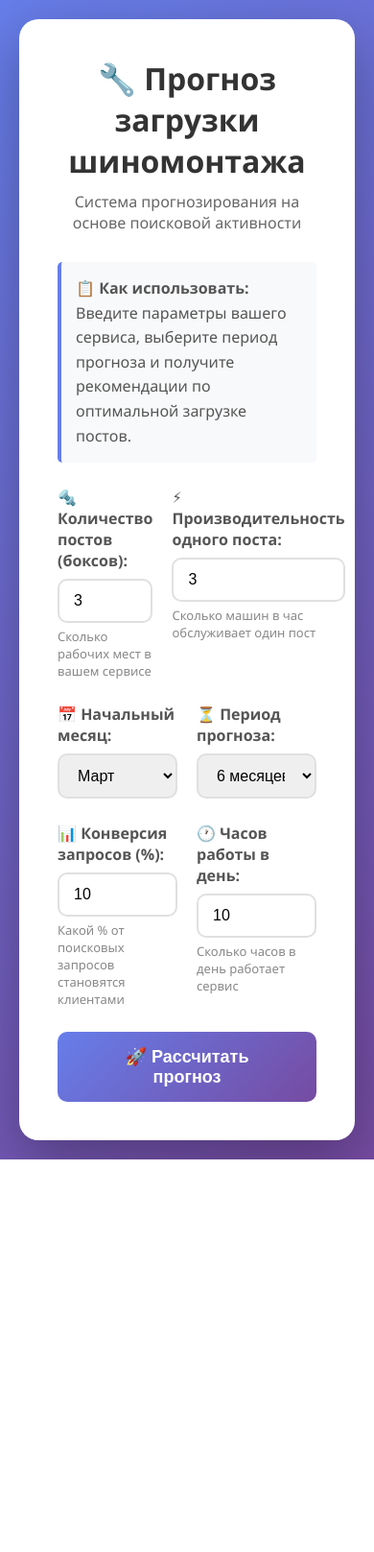
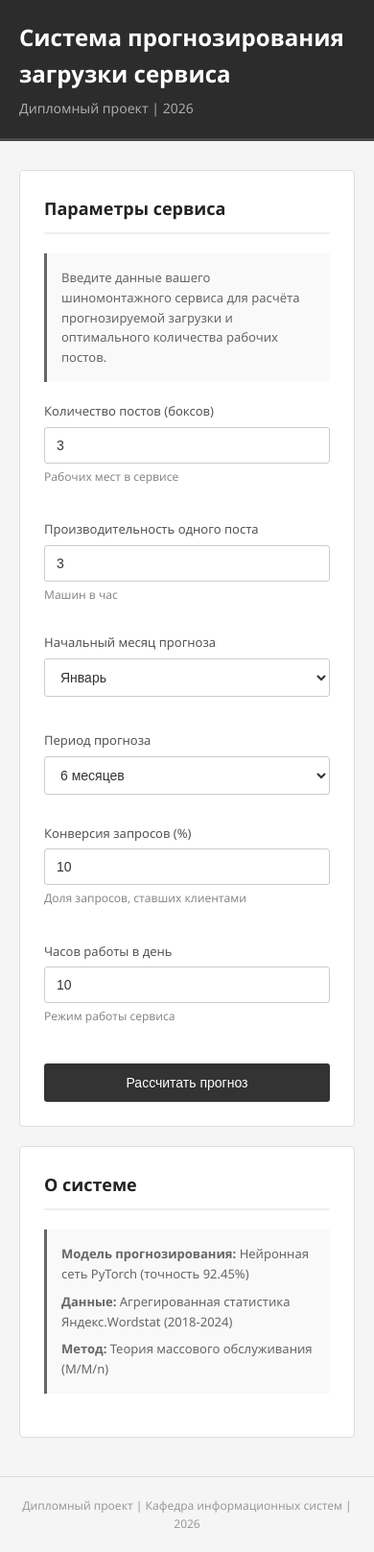
Before and after one commit to Mochalkkka/tire-shop-load-predictor, a FastAPI app: page / in a window 390 px wide. Shown: the whole page at 96% size. Before the commit the page ends 1208 px from the top, so only its background shows below. Run offline with FastAPI, Linux system fonts and the light colour scheme; parts of the project's set-up code (start-up, migrations or seed data) failed here and were passed over.

Commit message:
feat: Веб-интерфейс с формой ввода параметров
- Главная страница с параметрами сервиса (боксы, производительность, конверсия)
- Страница результатов с таблицей прогноза
- Строгий минималистичный дизайн (серо-белая гамма)
- Адаптивная вёрстка для мобильных устройств

```diff
--- a/app/templates/index.html
+++ b/app/templates/index.html
@@ -3,129 +3,192 @@
 <head>
     <meta charset="UTF-8">
     <meta name="viewport" content="width=device-width, initial-scale=1.0">
-    <title>🔧 Прогноз загрузки шиномонтажа</title>
+    <title>Прогноз загрузки шиномонтажа</title>
     <style>
         * {
             margin: 0;
             padding: 0;
             box-sizing: border-box;
         }
+
         body {
             font-family: 'Segoe UI', Tahoma, Geneva, Verdana, sans-serif;
-            background: linear-gradient(135deg, #667eea 0%, #764ba2 100%);
-            min-height: 100vh;
-            padding: 20px;
+            background: #f5f5f5;
+            color: #333;
+            line-height: 1.6;
         }
+
+        .header {
+            background: #2c2c2c;
+            color: #fff;
+            padding: 20px 0;
+            border-bottom: 3px solid #4a4a4a;
+        }
+
+        .header-content {
+            max-width: 900px;
+            margin: 0 auto;
+            padding: 0 20px;
+        }
+
+        .header h1 {
+            font-size: 24px;
+            font-weight: 600;
+            margin-bottom: 5px;
+        }
+
+        .header p {
+            font-size: 14px;
+            color: #aaa;
+        }
+
         .container {
-            max-width: 800px;
-            margin: 0 auto;
-            background: white;
-            border-radius: 20px;
-            padding: 40px;
-            box-shadow: 0 20px 60px rgba(0,0,0,0.3);
+            max-width: 900px;
+            margin: 30px auto;
+            padding: 0 20px;
         }
-        h1 {
-            text-align: center;
-            color: #333;
-            margin-bottom: 10px;
-            font-size: 2em;
+
+        .card {
+            background: #fff;
+            border: 1px solid #ddd;
+            border-radius: 4px;
+            padding: 25px;
+            margin-bottom: 20px;
         }
-        .subtitle {
-            text-align: center;
-            color: #666;
-            margin-bottom: 30px;
+
+        .card-title {
+            font-size: 18px;
+            font-weight: 600;
+            color: #222;
+            margin-bottom: 20px;
+            padding-bottom: 10px;
+            border-bottom: 2px solid #eee;
         }
-        .form-group {
-            margin-bottom: 25px;
-        }
-        label {
-            display: block;
-            margin-bottom: 8px;
-            color: #555;
-            font-weight: 600;
-        }
-        input, select {
-            width: 100%;
-            padding: 12px 15px;
-            border: 2px solid #e0e0e0;
-            border-radius: 10px;
-            font-size: 16px;
-            transition: border-color 0.3s;
-        }
-        input:focus, select:focus {
-            outline: none;
-            border-color: #667eea;
-        }
-        .row {
+
+        .form-row {
             display: grid;
             grid-template-columns: 1fr 1fr;
             gap: 20px;
+            margin-bottom: 15px;
         }
+
+        .form-group {
+            margin-bottom: 15px;
+        }
+
+        label {
+            display: block;
+            font-size: 13px;
+            font-weight: 500;
+            color: #555;
+            margin-bottom: 6px;
+        }
+
+        input, select {
+            width: 100%;
+            padding: 10px 12px;
+            border: 1px solid #ccc;
+            border-radius: 3px;
+            font-size: 14px;
+            background: #fff;
+            color: #333;
+        }
+
+        input:focus, select:focus {
+            outline: none;
+            border-color: #666;
+            box-shadow: 0 0 0 2px rgba(0,0,0,0.1);
+        }
+
+        .help-text {
+            font-size: 12px;
+            color: #888;
+            margin-top: 4px;
+        }
+
         .btn {
-            background: linear-gradient(135deg, #667eea 0%, #764ba2 100%);
-            color: white;
+            background: #333;
+            color: #fff;
             border: none;
-            padding: 15px 40px;
-            font-size: 18px;
-            border-radius: 10px;
+            padding: 12px 30px;
+            font-size: 14px;
+            font-weight: 500;
+            border-radius: 3px;
             cursor: pointer;
             width: 100%;
-            font-weight: 600;
-            transition: transform 0.2s, box-shadow 0.2s;
+            margin-top: 10px;
         }
+
         .btn:hover {
-            transform: translateY(-2px);
-            box-shadow: 0 10px 20px rgba(102, 126, 234, 0.4);
+            background: #444;
         }
-        .info-box {
-            background: #f8f9fa;
-            border-left: 4px solid #667eea;
+
+        .info-block {
+            background: #f9f9f9;
+            border-left: 3px solid #666;
             padding: 15px;
-            margin-bottom: 25px;
-            border-radius: 5px;
+            margin-bottom: 20px;
         }
-        .info-box p {
-            color: #555;
-            line-height: 1.6;
+
+        .info-block p {
+            font-size: 13px;
+            color: #666;
         }
-        .help-text {
-            font-size: 13px;
-            color: #888;
-            margin-top: 5px;
+
+        .footer {
+            text-align: center;
+            padding: 20px;
+            font-size: 12px;
+            color: #999;
+            border-top: 1px solid #ddd;
+            margin-top: 40px;
+        }
+
+        @media (max-width: 600px) {
+            .form-row {
+                grid-template-columns: 1fr;
+            }
         }
     </style>
 </head>
 <body>
+    <div class="header">
+        <div class="header-content">
+            <h1>Система прогнозирования загрузки сервиса</h1>
+            <p>Дипломный проект | 2026</p>
+        </div>
+    </div>
+
     <div class="container">
-        <h1>🔧 Прогноз загрузки шиномонтажа</h1>
-        <p class="subtitle">Система прогнозирования на основе поисковой активности</p>
+        <div class="card">
+            <div class="card-title">Параметры сервиса</div>
 
-        <div class="info-box">
-            <p><strong>📋 Как использовать:</strong> Введите параметры вашего сервиса, выберите период прогноза и получите рекомендации по оптимальной загрузке постов.</p>
+            <div class="info-block">
+                <p>Введите данные вашего шиномонтажного сервиса для расчёта прогнозируемой загрузки и оптимального количества рабочих постов.</p>
             </div>
 
             <form action="/predict" method="get">
-            <div class="row">
+                <div class="form-row">
                     <div class="form-group">
-                    <label for="boxes">🔩 Количество постов (боксов):</label>
+                        <label for="boxes">Количество постов (боксов)</label>
                         <input type="number" id="boxes" name="boxes" min="1" max="20" value="3" required>
-                    <div class="help-text">Сколько рабочих мест в вашем сервисе</div>
+                        <div class="help-text">Рабочих мест в сервисе</div>
                     </div>
 
                     <div class="form-group">
-                    <label for="mu">⚡ Производительность одного поста:</label>
+                        <label for="mu">Производительность одного поста</label>
                         <input type="number" id="mu" name="mu" min="0.5" max="10" step="0.5" value="3" required>
-                    <div class="help-text">Сколько машин в час обслуживает один пост</div>
+                        <div class="help-text">Машин в час</div>
                     </div>
                 </div>
 
-            <div class="row">
+                <div class="form-row">
                     <div class="form-group">
-                    <label for="start_month">📅 Начальный месяц:</label>
+                        <label for="start_month">Начальный месяц прогноза</label>
                         <select id="start_month" name="start_month" required>
                             <option value="0">Январь</option>
                             <option value="1">Февраль</option>
-                        <option value="2" selected>Март</option>
+                            <option value="2">Март</option>
                             <option value="3">Апрель</option>
                             <option value="4">Май</option>
                             <option value="5">Июнь</option>
@@ -139,7 +202,7 @@
                     </div>
 
                     <div class="form-group">
-                    <label for="months">⏳ Период прогноза:</label>
+                        <label for="months">Период прогноза</label>
                         <select id="months" name="months" required>
                             <option value="3">3 месяца</option>
                             <option value="6" selected>6 месяцев</option>
@@ -148,22 +211,36 @@
                     </div>
                 </div>
 
-            <div class="row">
+                <div class="form-row">
                     <div class="form-group">
-                    <label for="conversion">📊 Конверсия запросов (%):</label>
+                        <label for="conversion">Конверсия запросов (%)</label>
                         <input type="number" id="conversion" name="conversion" min="1" max="100" step="1" value="10" required>
-                    <div class="help-text">Какой % от поисковых запросов становятся клиентами</div>
+                        <div class="help-text">Доля запросов, ставших клиентами</div>
                     </div>
 
                     <div class="form-group">
-                    <label for="work_hours">🕐 Часов работы в день:</label>
+                        <label for="work_hours">Часов работы в день</label>
                         <input type="number" id="work_hours" name="work_hours" min="1" max="24" value="10" required>
-                    <div class="help-text">Сколько часов в день работает сервис</div>
+                        <div class="help-text">Режим работы сервиса</div>
                     </div>
                 </div>
 
-            <button type="submit" class="btn">🚀 Рассчитать прогноз</button>
+                <button type="submit" class="btn">Рассчитать прогноз</button>
             </form>
+        </div>
+
+        <div class="card">
+            <div class="card-title">О системе</div>
+            <div class="info-block">
+                <p><strong>Модель прогнозирования:</strong> Нейронная сеть PyTorch (точность 92.45%)</p>
+                <p style="margin-top: 8px;"><strong>Данные:</strong> Агрегированная статистика Яндекс.Wordstat (2018-2024)</p>
+                <p style="margin-top: 8px;"><strong>Метод:</strong> Теория массового обслуживания (M/M/n)</p>
+            </div>
+        </div>
+    </div>
+
+    <div class="footer">
+        <p>Дипломный проект | Кафедра информационных систем | 2026</p>
     </div>
 </body>
 </html>
```
Also changed, not shown: app/templates/result.html (+101 -112 lines). Lines whose indentation alone changed are shown as unchanged.
